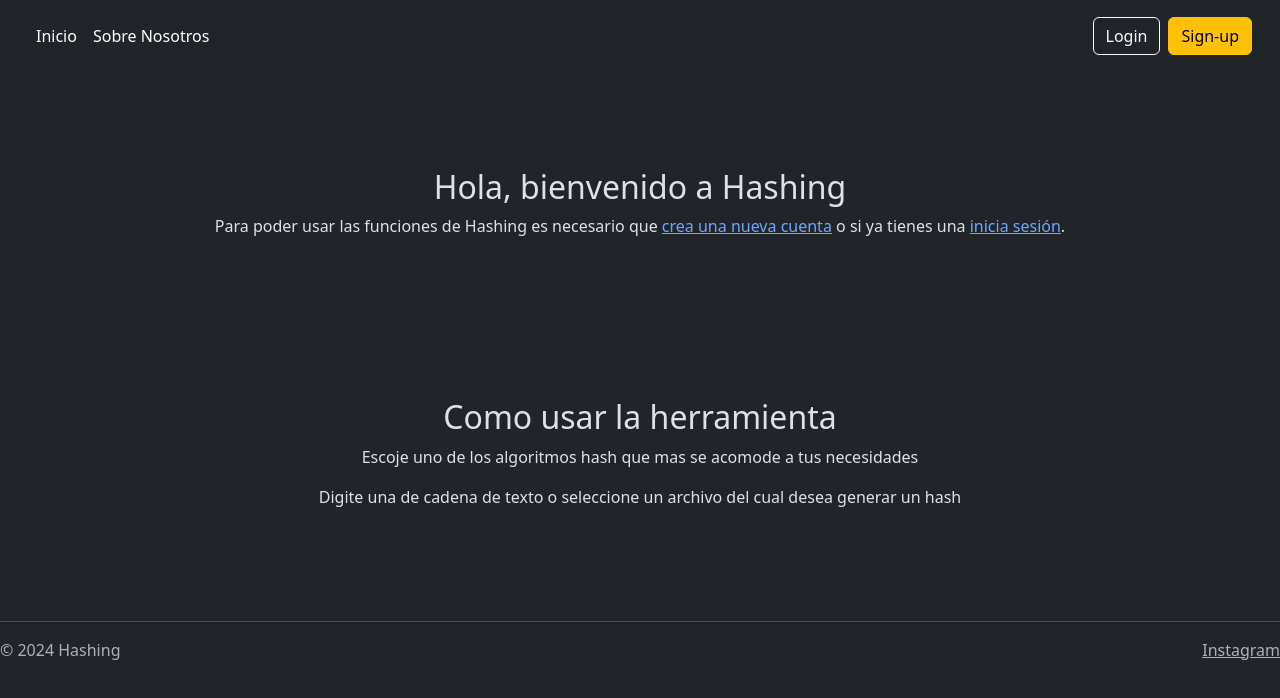
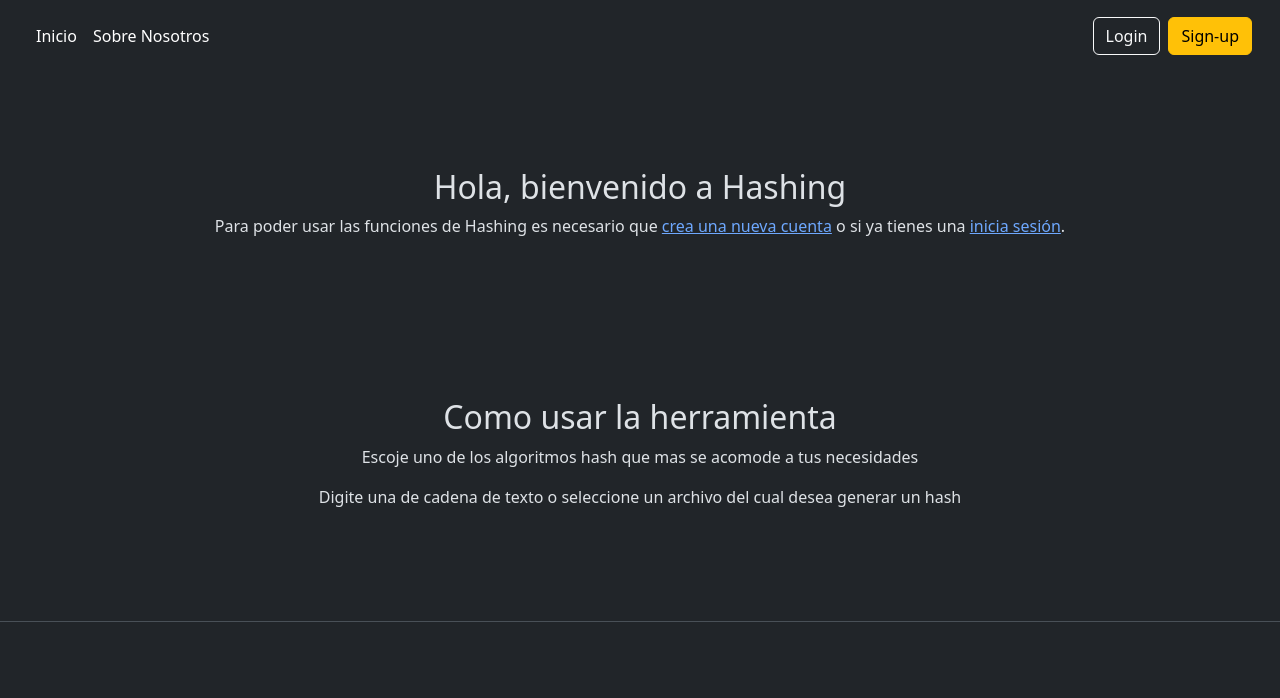
Before and after one commit to caduenas/PruebasFrontend, an Angular app: page / in a window 1280 px wide. Shown: the top 698 px of the page. Built offline with nearby package versions, Linux system fonts and the light colour scheme.

Commit message:
Footer changes

```diff
--- a/src/app/app.component.html
+++ b/src/app/app.component.html
@@ -32,7 +32,7 @@
 <router-outlet></router-outlet>
 <footer class="d-flex flex-wrap justify-content-between align-items-center py-3 my-4 border-top">
     <div class="col-md-4 d-flex align-items-center">
-        <span class="mb-3 mb-md-0 text-body-secondary">© 2024 Hashing</span>
+        <span class="mb-3 mb-md-0 text-body-secondary"></span>
     </div>
     <ul class="nav col-md-4 justify-content-end list-unstyled d-flex">
         <li class="ms-3">
@@ -40,7 +40,7 @@
             </a>
         </li>
         <li class="ms-3">
-            <a href="" class="text-body-secondary">Instagram</a>
+            <a href="" class="text-body-secondary"></a>
         </li>
     </ul>
 </footer>
```
